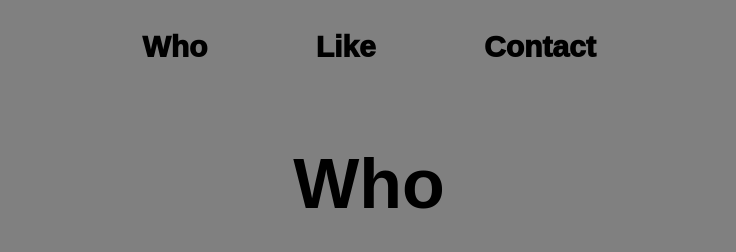
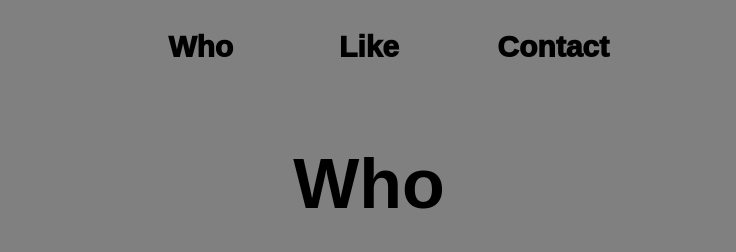
Before and after one commit to ehdrb92/self_introduction, a plain HTML site: page index.html in a window 1280 px wide. Shown: the top 252 px of the page, without its empty margins (271-1007 px from the left). Drawn offline with Linux system fonts and the light colour scheme; a web font is replaced by a local one.

Commit message:
상부 메뉴바 정가운데로 수정

```diff
--- a/index.html
+++ b/index.html
@@ -4,19 +4,12 @@
         <meta charset="utf-8">
         <link rel="stylesheet" href="self_introduction_style.css">
         <title>About Me</title>
-        <style>
-            a { text-decoration: none; color: black; }
-            a:visited { text-decoration: none; }
-            a:hover { text-decoration: none; }
-            a:focus { text-decoration: none; }
-            a:hover, a:active { text-decoration: none; }
-        </style>
     </head>
     <body>
         <nav>
-            <a href="index.html" class="nav_link"><span>Who</span></a>
-            <a href="self_introduction_Like.html" class="nav_link"><span>Like</span></a>
-            <a href="self_introduction_Contact.html" class="nav_link"><span>Contact</span></a>
+            <a href="index.html"><div class="nav_link">Who</div></a>
+            <a href="self_introduction_Like.html"><div class="nav_link">Like</div></a>
+            <a href="self_introduction_Contact.html" ><div class="nav_link">Contact</div></a>
         </nav>
         <section>
             <h1>Who</h1>
--- a/self_introduction_style.css
+++ b/self_introduction_style.css
@@ -8,6 +8,13 @@ body {
     background-size: cover;
     font-family: 'Dongle', sans-serif;
 }
+a, a:link, a:visited, a:focus, a:hover, a:active{
+    display: inline-block;
+    color:black;
+    text-decoration:none;
+    text-align: center;
+    width: 160px;
+}
 nav {
     width: auto;
     list-style: none;
@@ -17,9 +24,10 @@ nav {
     font-weight: 1000;
     font-size: 30px;
 }
-span {
-    margin-left: 50px;
-    margin-right: 50px;
+.nav_link {
+    width: 80px;
+    height: auto;
+    margin-left: 40px;
 }
 section {
     text-align: center;
@@ -40,7 +48,7 @@ article {
     margin: 50px;
     font-size: 25px;
 }
-#Like_image {
+.like_image {
     width: 80px;
     height: 80px;
     margin: 50px;
```
Also changed, not shown: self_introduction_Contact.html (+3 -10 lines), self_introduction_Like.html (+6 -13 lines).
